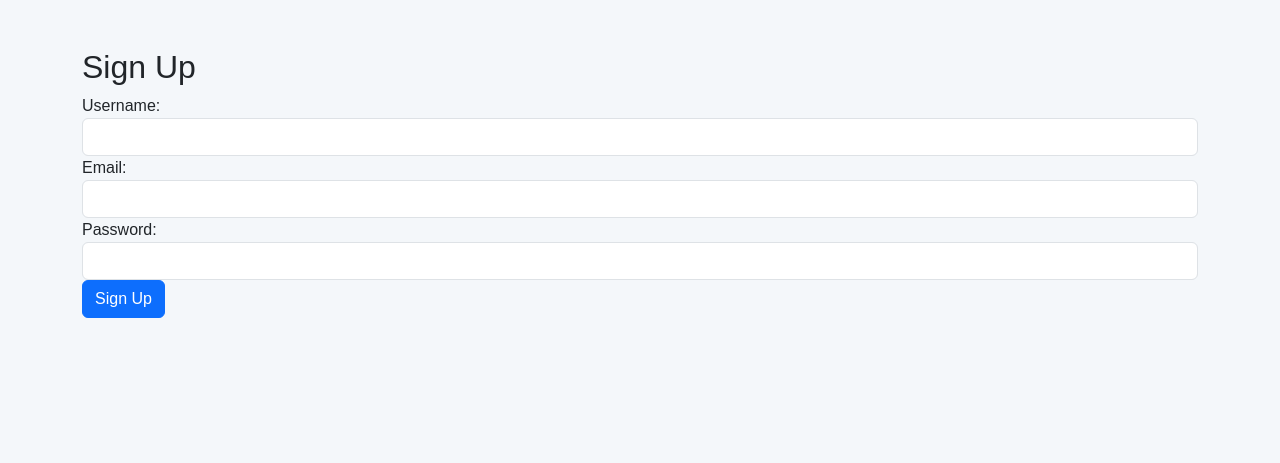
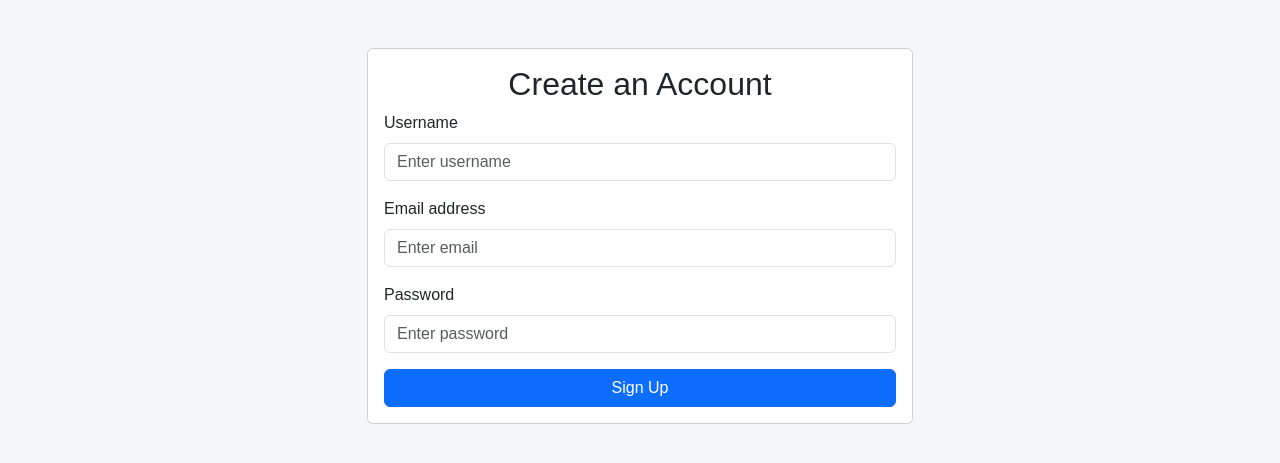
Before and after one commit to Rugwiroparfait/Nexalis, a Flask app: template frontend/templates/signup.html in a window 1280 px wide. Shown: the part 56-519 px from the top of the page. Run offline with Flask 2, Linux system fonts and the light colour scheme; the template is opened without the code that fills it, so the values that code supplies are empty; parts of the project's set-up code (start-up, migrations or seed data) failed here and were passed over.

Commit message:
created inline css,js and bootstrap

```diff
--- a/frontend/templates/signup.html
+++ b/frontend/templates/signup.html
@@ -1,21 +1,61 @@
-<!-- frontend/templates/signup.html -->
 {% extends "base.html" %}
 
+{% block title %}Sign Up - Nexalis{% endblock %}
+
 {% block content %}
-<h2>Sign Up</h2>
-<form method="POST" action="/signup" id="signupForm">
-    <div class="form-group">
-        <label for="username">Username:</label>
-        <input type="text" class="form-control" id="username" name="username" required>
+<div class="row justify-content-center">
+    <div class="col-md-6">
+        <div class="card">
+            <div class="card-body">
+                <h2 class="text-center">Create an Account</h2>
+                <form id="signupForm">
+                    <div class="mb-3">
+                        <label for="username" class="form-label">Username</label>
+                        <input type="text" class="form-control" id="username" placeholder="Enter username">
+                    </div>
+                    <div class="mb-3">
+                        <label for="email" class="form-label">Email address</label>
+                        <input type="email" class="form-control" id="email" placeholder="Enter email">
+                    </div>
+                    <div class="mb-3">
+                        <label for="password" class="form-label">Password</label>
+                        <input type="password" class="form-control" id="password" placeholder="Enter password">
+                    </div>
+                    <button type="button" class="btn btn-primary w-100" onclick="submitSignup()">Sign Up</button>
+                </form>
+            </div>
+        </div>
     </div>
-    <div class="form-group">
-        <label for="email">Email:</label>
-        <input type="email" class="form-control" id="email" name="email" required>
-    </div>
-    <div class="form-group">
-        <label for="password">Password:</label>
-        <input type="password" class="form-control" id="password" name="password" required>
-    </div>
-    <button type="submit" class="btn btn-primary">Sign Up</button>
-</form>
+</div>
+
+<script>
+    function submitSignup() {
+        const username = document.getElementById('username').value;
+        const email = document.getElementById('email').value;
+        const password = document.getElementById('password').value;
+
+        if (!username || !email || !password) {
+            alert("All fields are required!");
+            return;
+        }
+
+        fetch('/signup', {
+            method: 'POST',
+            headers: {
+                'Content-Type': 'application/json'
+            },
+            body: JSON.stringify({ username, email, password })
+        })
+        .then(response => response.json())
+        .then(data => {
+            if (data.error) {
+                alert(data.error);
+            } else {
+                alert("Account created successfully!");
+                window.location.href = '/login';
+            }
+        })
+        .catch(error => console.error("Error:", error));
+    }
+</script>
 {% endblock %}
```
